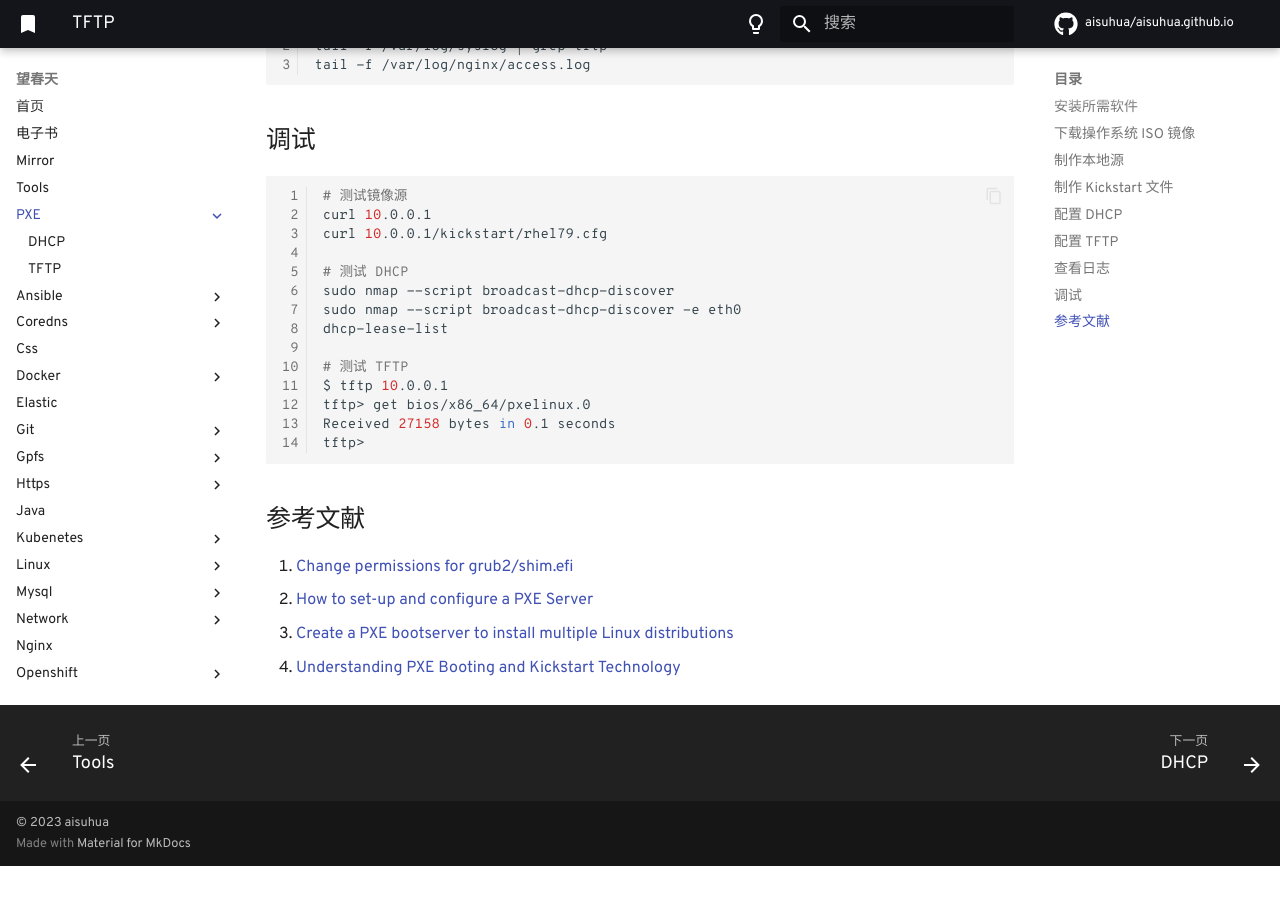
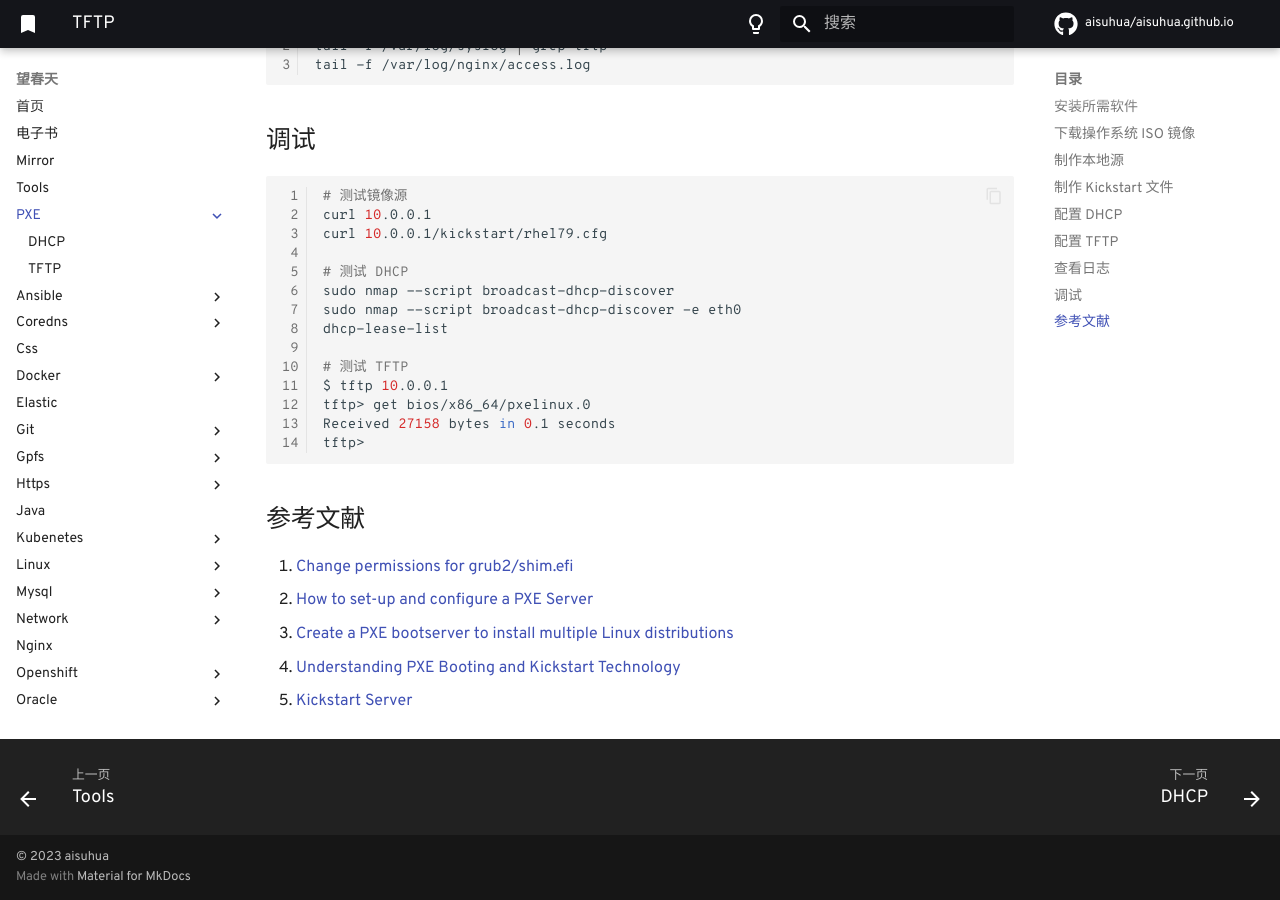
Before and after one commit to aisuhua/aisuhua.github.io, an MkDocs documentation site: the page built from docs/PXE/index.md, in a window 1280 px wide and 900 px high, scrolled down 4949 px. Built offline with MkDocs 1.6.1 and Material for MkDocs 9.7.7, drawn with Linux system fonts in a browser that asks for light colours; comment, search, counter and statistics services are not loaded; before the commit the page ends 5815 px from its top, so only the background shows below that.

Commit message:
index.md

```diff
--- a/docs/PXE/index.md
+++ b/docs/PXE/index.md
@@ -274,3 +274,4 @@
 2. [How to set-up and configure a PXE Server](https://access.redhat.com/solutions/163253)
 3. [Create a PXE bootserver to install multiple Linux distributions](https://jensd.be/533/linux/create-a-pxe-bootserver-to-server-multiple-linux-distributions)
 4. [Understanding PXE Booting and Kickstart Technology](https://docs.oracle.com/cd/E24628_01/em.121/e27046/appdx_pxeboot.htm#EMLCM12198)
+5. [Kickstart Server](http://www.logiqwest.com/TechnicalPapers/KickStart/Kickstart_Server.html)
```
